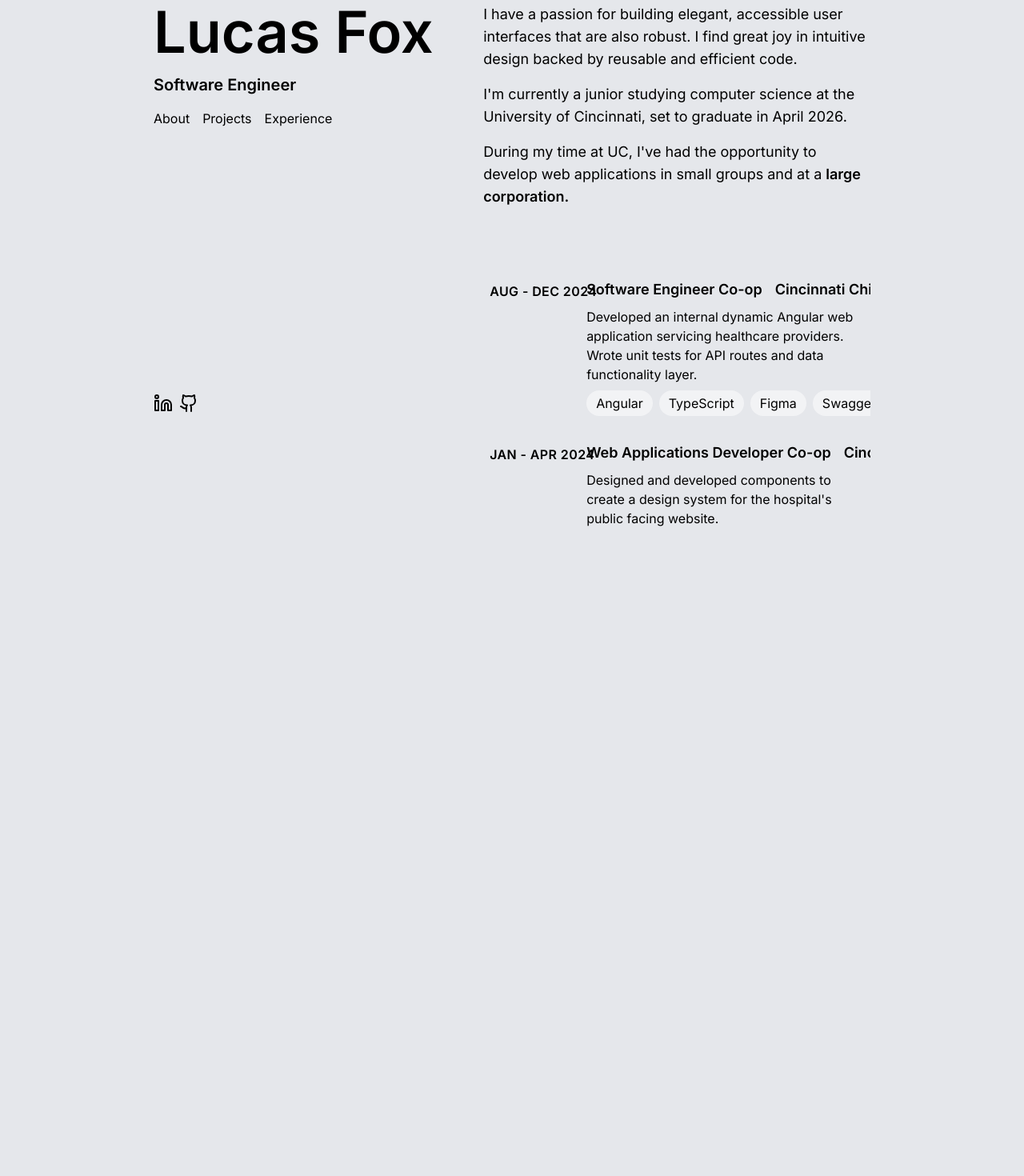
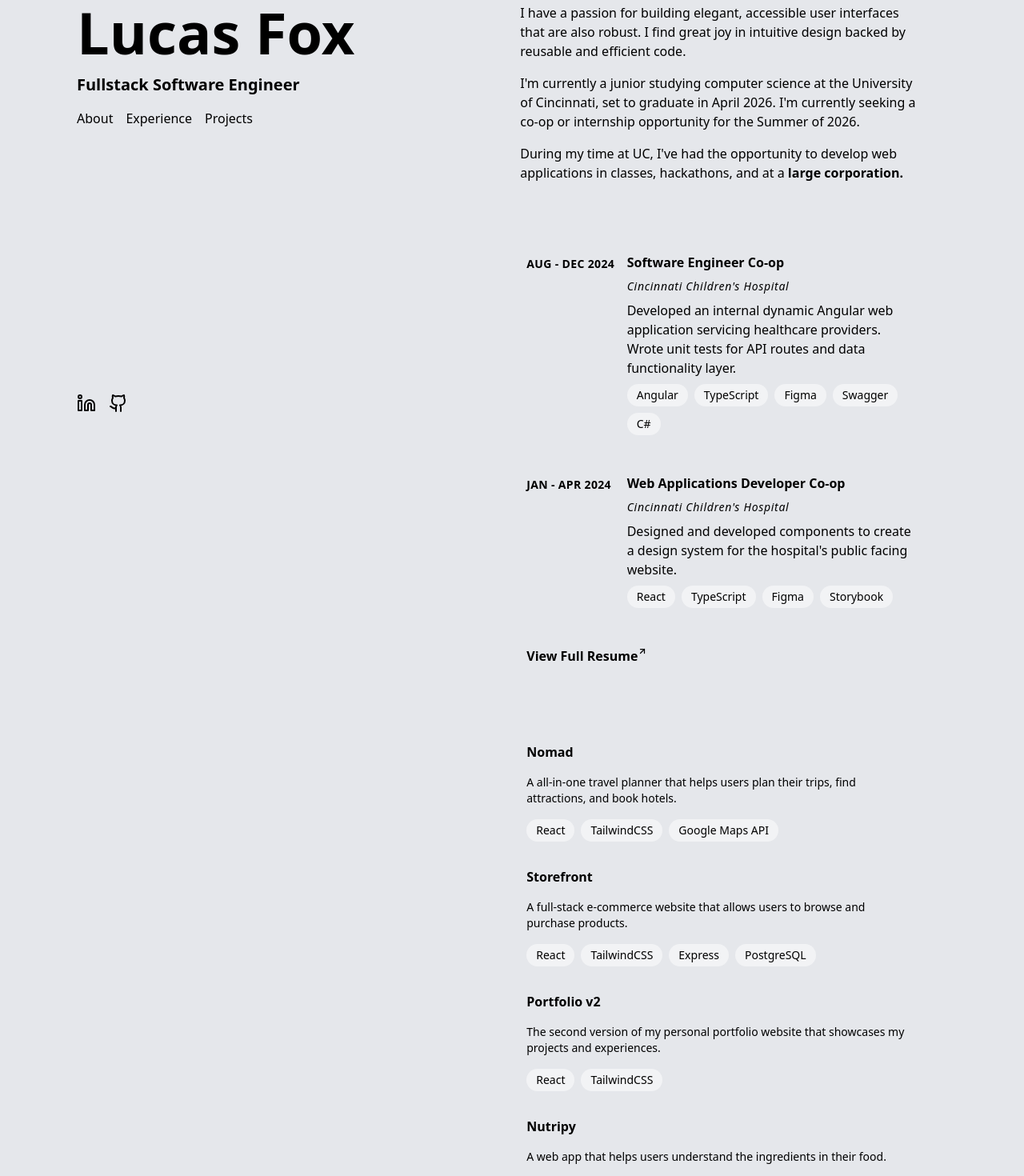
Before and after one commit to lukestonefox/portfolio, a React (Vite) app: page / in a window 1280 px wide. Shown: the part 140-1610 px from the top of the page at 80% size. Before the commit the page ends 800 px from the top, so only its background shows below. Built offline with nearby package versions, Linux system fonts and the light colour scheme.

Commit message:
responsive mobile, tablet, desktop, layout

```diff
--- a/src/components/Archive.tsx
+++ b/src/components/Archive.tsx
@@ -6,7 +6,7 @@ import Chip from "./Chip"
 function Archive() {
     return (
         <>
-            <div className="flex items-center justify-center w-screen h-screen text-white bg-gray-800">
+            <div className="flex items-center justify-center w-screen h-screen bg-gray-200">
                 <div className="flex flex-col w-3/4 gap-y-2">
                     <div className="flex flex-row items-center mb-8 gap-x-2">
                         <Link to="/">
@@ -32,7 +32,7 @@ function Archive() {
                                         <Chip key={index} label={technology} />
                                     ))}
                                 </div>
-                                {project.github && <a target="_blank" className="duration-200 hover:text-gray-300" href={project.github} title="GitHub"><Github /></a>}
+                                {project.github && <a target="_blank" className="duration-200 hover:text-gray-600" href={project.github} title="GitHub"><Github /></a>}
                             </div>
                             {index !== ArchiveData.length-1 && <hr />}
                             </>
--- a/src/components/Chip.tsx
+++ b/src/components/Chip.tsx
@@ -1,6 +1,6 @@
 function Chip(props: {label: string}) {
     return (
-        <div className="px-3 py-1 bg-white/50 rounded-2xl text-nowrap">
+        <div className="px-3 py-1 text-sm bg-white/50 rounded-2xl text-nowrap">
             {props.label}
         </div>
     )
--- a/src/components/Experience.tsx
+++ b/src/components/Experience.tsx
@@ -22,20 +22,16 @@ const ExperienceData = [
 
 function Experience() {
   return (
-    <section id="experience" className="flex flex-col items-center justify-center w-full py-4 gap-y-4">
+    <section id="experience" className="flex flex-col items-center justify-center w-full py-4 gap-y-8">
         {ExperienceData.map((data, index) => (
-            <div key={index} className="relative grid w-full grid-cols-8 p-2 duration-200 rounded-md group gap-x-4 hover:bg-black/5">
-                <p className="col-span-2 mt-1 font-semibold tracking-wide text-nowrap text-md">{data.date}</p>
+            <div key={index} className="relative w-full p-2 xl:grid xl:grid-cols-8 group gap-x-4">
+                {/* <a className="absolute duration-200 hover:bg-black/5 -inset-x-4 -inset-y-2.5 hidden rounded md:-inset-x-4 md:-inset-y-2 xl:block" href={data.companyLink} title={data.company}></a> */}
+                <p className="col-span-2 mt-1 text-sm font-semibold tracking-wide uppercase text-nowrap">{data.date}</p>
                 <div className="flex flex-col col-span-6 gap-y-2">
-                    <h1 className="flex flex-row text-lg font-semibold text-nowrap gap-x-4">
-                        <p>{data.title}</p><a href={data.companyLink} target="_blank" rel="noopener noreferrer" className="flex flex-row">Cincinnati Children's Hospital<ArrowUpRight absoluteStrokeWidth strokeWidth={1.25} size={12}/></a>
-                    </h1>
-                    <div>
-                        <div className="flex flex-col">
-                            {data.description}
-                        </div>
-                    </div>
-                    <div className="flex flex-row w-min gap-x-2">
+                    <h1 className="font-semibold text-md">{data.title}</h1>
+                    <h2 className="text-sm italic tracking-wider">{data.company}</h2>
+                    <div>{data.description}</div>
+                    <div className="flex flex-wrap gap-2">
                         {data.technologies.map((tech, index) => (
                             <Chip key={index} label={tech} />
                         ))}
--- a/src/components/Header.tsx
+++ b/src/components/Header.tsx
@@ -2,25 +2,27 @@ import {Linkedin, Github} from 'lucide-react';
 
 function Header() {
     return (
-        <header className="flex flex-col justify-between w-full h-full pb-36">
-            <div className="flex flex-col gap-y-4">
-                <div className='text-2xl font-semibold text-nowrap md:text-4xl xl:text-7xl'>Lucas Fox</div>
-                <p className='text-xl font-semibold text-nowrap'>Software Engineer</p>
+        <header className="justify-between w-full lg:h-full">
+            <div className="flex flex-col justify-between h-full gap-y-4">
+                <div className='flex flex-col gap-y-4'>
+                    <a href="#intro" className='text-2xl font-semibold text-nowrap md:text-4xl xl:text-7xl'>Lucas Fox</a>
+                    <p className='text-xl font-semibold text-nowrap'>Fullstack Software Engineer</p>
                     <nav>
                         <ul className="flex flex-row gap-x-4">
-                        <li><a href="#intro">About</a></li>
-                        <li><a href="#projects">Projects</a></li>
-                        <li><a href="#experience">Experience</a></li>
+                            <li><a className='hover:underline' href="#intro">About</a></li>
+                            <li><a className='hover:underline' href="#experience">Experience</a></li>
+                            <li><a className='hover:underline' href="#projects">Projects</a></li>
                         </ul>
                     </nav>
                 </div>
-            <div className='flex flex-row justify-self-end gap-x-2'>
+                <div className='flex flex-row justify-self-end gap-x-4 '>
                     <a href="https://www.linkedin.com/in/ls-fox" target="_blank" rel="noreferrer noopener" title="LinkedIn">
-                    <Linkedin size={24} />
+                        <Linkedin size={24} className='hover:text-gray-600' />
                     </a>
                     <a href="https://www.github.com/lukestonefox" target="_blank" rel="noreferrer noopener" title="GitHub">
-                    <Github size={24} />
+                        <Github size={24} className='hover:text-gray-600' />
                     </a>
+                </div>
             </div>
         </header>
     )
--- a/src/components/Intro.tsx
+++ b/src/components/Intro.tsx
@@ -1,9 +1,9 @@
 function Intro() {
     return (
-        <section id="intro" className="flex flex-col justify-center text-lg gap-y-4">
+        <section id="intro" className="flex flex-col justify-center text-md gap-y-4 lg:pt-36">
             <p>I have a passion for building elegant, accessible user interfaces that are also robust. I find great joy in intuitive design backed by reusable and efficient code. </p>
-            <p>I'm currently a junior studying computer science at the University of Cincinnati, set to graduate in April 2026.  </p>
-            <p>During my time at UC, I've had the opportunity to develop web applications in small groups and at a <a className="font-semibold" href="https://cincinnatichildrens.org" target="_blank" rel="noopener noreferrer">large corporation.</a></p>
+            <p>I'm currently a junior studying computer science at the University of Cincinnati, set to graduate in April 2026. I'm currently seeking a co-op or internship opportunity for the Summer of 2026.  </p>
+            <p>During my time at UC, I've had the opportunity to develop web applications in classes, hackathons, and at a <a className="font-semibold" href="https://cincinnatichildrens.org" target="_blank" rel="noopener noreferrer">large corporation.</a></p>
         </ section>
     )
 }
--- a/src/components/Projects.tsx
+++ b/src/components/Projects.tsx
@@ -4,21 +4,21 @@ import ArchiveData from "./archiveData";
 import { ArrowUpRight } from "lucide-react";
 
 function Projects() {
-
     const firstFewProjects = ArchiveData.slice(0, 4);
     return (
         <section id="projects" className="flex flex-col items-center justify-center w-full gap-y-4 pb-36">
             {firstFewProjects.map((data, index) => (
                 <div key={index} className="flex flex-col w-full p-2 duration-200 rounded-md gap-y-4 hover:bg-black/5">
-                    <h1 className="text-lg font-semibold">{data.name}</h1>
-                    <div className="flex flex-row w-min gap-x-2">
+                    <h1 className="font-semibold text-md">{data.name}</h1>
+                    <p className="text-sm">{data.desc}</p>
+                    <div className="flex flex-wrap gap-2">
                         {data.technologies.map((tech, index) => (
                             <Chip key={index} label={tech}></Chip>
                         ))}
                     </div>
                 </div>
             ))}
-            <div className="flex flex-row w-full mt-4 font-semibold hover:underline">
+            <div className="flex flex-row w-full pl-2 mt-4 font-semibold hover:underline">
                 <Link to="/archive">View All Projects</Link><ArrowUpRight absoluteStrokeWidth strokeWidth={1.25} size={12}/>
             </div>
         </section>
--- a/src/components/archiveData.ts
+++ b/src/components/archiveData.ts
@@ -4,47 +4,59 @@ interface ProjectProps {
     where?: string;
     technologies: string[];
     github?: string;
+    link?: string;
+    img?: string;
+    desc?: string;
 }
 
 const ArchiveData: ProjectProps[] = [
-    {
-        name: "Tarkov Roulette",
-        year: 2025,
-        where: "",
-        technologies: ["Svelte", "TailwindCSS"],
-        github: ""
-    },
     {
         name: "Nomad",
         year: 2024,
         where: "University of Cincinnati",
         technologies: ["React", "TailwindCSS", "Google Maps API"],
-        github: "https://github.com/lukestonefox/nomad-web"
+        github: "https://github.com/lukestonefox/nomad-web",
+        desc: "A all-in-one travel planner that helps users plan their trips, find attractions, and book hotels."
     },
     {
         name: "Storefront",
         year: 2024,
         where: "University of Cincinnati",
         technologies: ["React", "TailwindCSS", "Express", "PostgreSQL"],
-        github: "https://github.com/lukestonefox/Database-Design-Store"
+        github: "https://github.com/lukestonefox/Database-Design-Store",
+        desc: "A full-stack e-commerce website that allows users to browse and purchase products."
+    },
+    {
+        name: "Portfolio v2",
+        year: 2024,
+        where: "",
+        technologies: ["React", "TailwindCSS"],
+        github: "https://github.com/lukestonefox/portfolio",
+        desc: "The second version of my personal portfolio website that showcases my projects and experiences.",
     },
     {
         name: "Nutripy",
         year: 2023,
         where: "MakeUC Hackathon",
-        technologies: ["Python", "Taipy"]
+        technologies: ["Python", "Taipy"],
+        desc: "A web app that helps users understand the ingredients in their food."
     },
-    {
-        name: "Portfolio",
-        year: 2024,
-        where: "",
-        technologies: ["React", "TailwindCSS"],
-        github: "https://github.com/lukestonefox/portfolio"
-    },
+
     {
         name: "Auto Login",
         year: 2022,
         technologies: ["C#"]
+    },
+    {
+        name: "Portfolio v1",
+        year: 2022,
+        technologies: ["HTML", "CSS", "JavaScript", "Vercel"],
+    },
+    {
+        name: "Lego Mindstorm Robot",
+        year: 2022,
+        technologies: ["Python", "LabVIEW"],
+        where: "University of Cincinnati",
     }
 ];
 
--- a/src/pages/App.css
+++ b/src/pages/App.css
@@ -5,12 +5,16 @@
     outline: 1px solid red;
 } */
 
-* {
+/* * {
     font-family: 'Inter', sans-serif;
-    -ms-overflow-style: none;  /* Internet Explorer 10+ */
-    scrollbar-width: none;  /* Firefox */
+    -ms-overflow-style: none;
+    scrollbar-width: none;
 }
 
 *::-webkit-scrollbar {
-    display: none;  /* Safari and Chrome */
+    display: none;
+} */
+
+body {
+    background-color: var(--color-gray-200)
 }
--- a/src/pages/App.tsx
+++ b/src/pages/App.tsx
@@ -1,43 +1,18 @@
 import './App.css'
-import { useEffect } from 'react'
 import Header from '../components/Header'
 import Projects from '../components/Projects'
 import Experience from '../components/Experience'
 import Intro from '../components/Intro'
 
 function App() {
-  useEffect(() => {
-    let url = window.location.href.split("/");
-    let target = url[url.length - 1].toLowerCase();
-    let element = document.getElementById(target);
-    element && element.scrollIntoView({ behavior: "smooth", block: "start"});
-  }, []);
-
-  // function toggleDarkMode() {
-  //   if (localStorage.theme === "dark" || !("theme" in localStorage)) {
-  //     //add class=dark in html element
-  //     document.documentElement.classList.add("dark");
-  //   } else {
-  //     //remove class=dark in html element
-  //     document.documentElement.classList.remove("dark");
-  //   }
-
-  //   if (localStorage.theme === "dark") {
-  //     localStorage.theme = "light";
-  //   } else {
-  //     localStorage.theme = "dark";
-  //   }
-  // }
-
   return (
     <>
-      <div className='flex w-screen h-screen bg-gray-200'>
-        <div className='flex flex-col justify-between w-full h-full mx-auto pt-36 xl:px-48 xl:flex-row gap-y-4'>
-          <div>
+      <div className='max-w-screen-xl px-6 py-12 mx-auto lg:min-h-screen md:px-12 md:py-16 lg:py-0 '>
+        <div className='flex flex-col w-full h-full px-6 xl:items-start lg:justify-between md:px-12 lg:flex-row gap-y-16'>
+          <div className='lg:h-screen lg:sticky lg:top-0 lg:pt-36 lg:pb-36'>
             <Header />
-            {/* <button onClick={toggleDarkMode}>Toggle Dark Mode</button> */}
           </div>
-          <main className='w-[54%] max-h-screen flex flex-col gap-y-16 overflow-y-auto'>
+          <main className='w-full lg:w-[52%] overflow-y-auto gap-y-16 lg:px-8 sm:px-2 lg:h-full flex flex-col'>
             <Intro />
             <Experience />
             <Projects />
```
Lines whose indentation alone changed are shown as unchanged.
